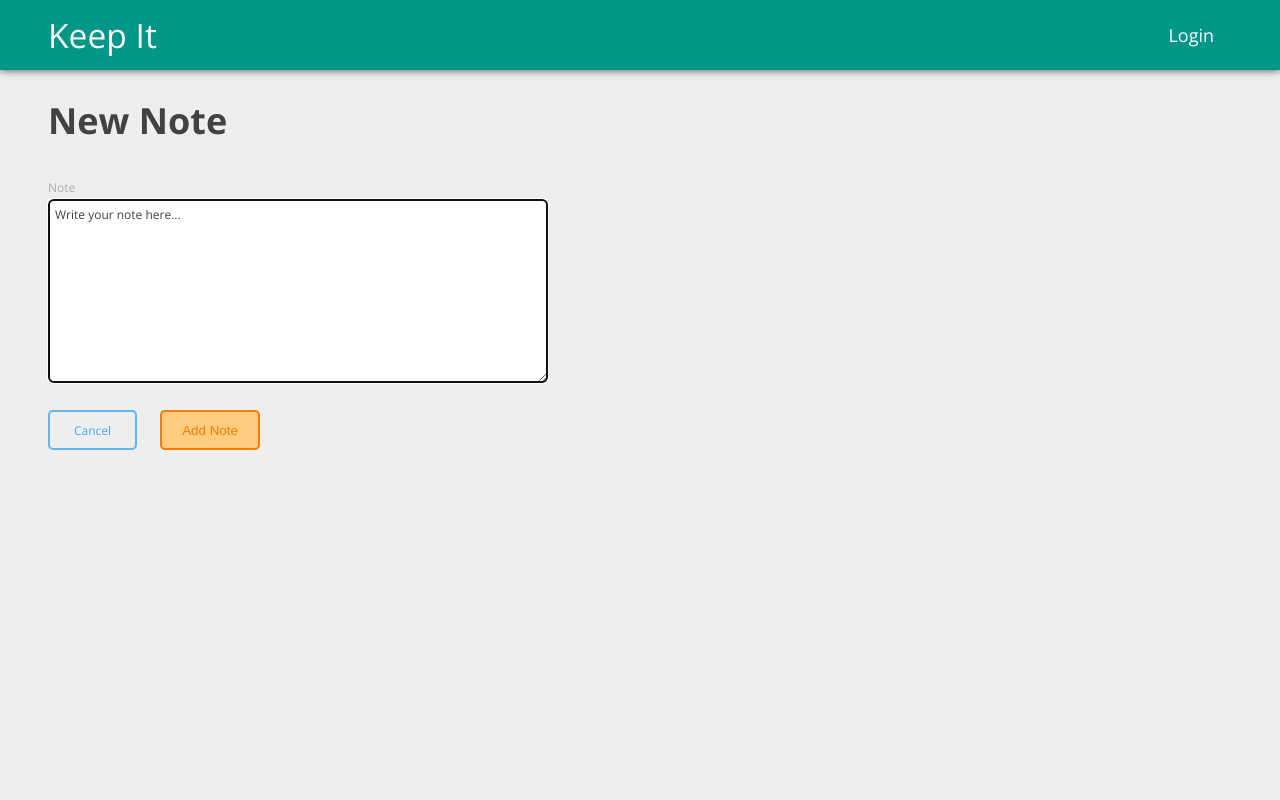
After one commit to castilhoin/keep-it, a Flask app: template app/templates/note/new.html in a window 1280 px wide. The commit adds this page. Run offline with Flask 2, Linux system fonts and the light colour scheme; the template is opened without the code that fills it, so the values that code supplies are empty.

Commit message:
New note form

```diff
--- a/app/static/css/style.css
+++ b/app/static/css/style.css
@@ -134,7 +134,8 @@ h1 {
   margin-bottom: 3px;
 }
 .section-auth input,
-.section-content input {
+.section-content input,
+.section-content textarea {
   width: 100%;
   display: block;
   padding: 0.5em;
@@ -142,8 +143,13 @@ h1 {
   color: var(--default-theme-text-dark);
   border-radius: 5px;
 }
+.section-content textarea {
+  font-family: inherit;
+  font-size: inherit;
+}
 .section-auth input:focus,
-.section-content input:focus {
+.section-content input:focus,
+.section-content textarea:focus {
   color: var(--default-theme-text-dark);
   border: 1px solid var(--default-theme-primary);
 }
@@ -350,6 +356,7 @@ h1 {
   cursor: pointer;
   border-radius: 5px;
   transition: .5s ease-in-out;
+  text-decoration: none;
 }
 .btn-note-add:hover {
   background: var(--default-theme-secondary-light);
@@ -361,14 +368,15 @@ h1 {
   max-width: 500px;
 }
 .section-content .internal-form label,
-.section-content input {
+.section-content input,
+.section-content textarea {
   max-width: 500px;
 }
 .section-content input[type=color] {
   width: 50px;
   padding: 0;
 }
-.btn-cancel-operation {
+.section-content .btn-cancel-operation {
   margin: 1.5em 0;
   padding: 0.8em 2em;
   display: inline-block;
@@ -376,12 +384,17 @@ h1 {
   border-radius: 5px;
   transition: .5s ease-in-out;
 }
-.btn-cancel-operation {
+.section-content .btn-cancel-operation {
   color: var(--default-theme-function-primary-dark);
   border: 2px solid var(--default-theme-function-primary);
   margin-right: 20px;
 }
-.btn-cancel-operation:hover {
+.section-content .btn-cancel-operation:hover {
   color: var(--default-theme-white);
   background: var(--default-theme-function-primary);
 }
+.section-content .note-category {
+  margin-top: 1em;
+  padding: 0 0 0 0.5em;
+  color: var(--default-theme-gray-4);
+}
--- a/app/templates/base.html
+++ b/app/templates/base.html
@@ -4,9 +4,9 @@
   <meta charset="UTF-8">
   <meta name="viewport" content="width=device-width, initial-scale=1.0">
   <link href="https://fonts.googleapis.com/css2?family=Open+Sans:wght@400;700&display=swap" rel="stylesheet">
-  <link rel="stylesheet" href="../static/css/reset.css">
-  <link rel="stylesheet" href="../static/css/base.css">
-  <link rel="stylesheet" href="../static/css/style.css">
+  <link rel="stylesheet" href="/static/css/reset.css">
+  <link rel="stylesheet" href="/static/css/base.css">
+  <link rel="stylesheet" href="/static/css/style.css">
   <link rel="shortcut icon" href="../static/img/favicon.ico" type="image/x-icon">
   <title>{% block page_title %}{% endblock page_title %} | Keep It</title>
 </head>
--- a/app/templates/note/list.html
+++ b/app/templates/note/list.html
@@ -18,7 +18,7 @@
           <div class="note-card-content">
             <p>{{ note.content }}</p>
             <div class="note-card-info">
-              <p>{{ note.modified_at }}</p>
+              <p>{{ note.modified_at.strftime('%d %b %Y - %I:%M%p') }}</p>
             </div>
           </div>
           <div class="card-controls">
@@ -28,7 +28,7 @@
         </li>
       {% endfor %}
     </ul>
-    <a class="btn-note-add">+ New Note</a>
+    <a class="btn-note-add" href="{{ url_for('site.new_note', notebook=current_notebook.id) }}">+ New Note</a>
   </div>
 </section>
 {% endblock content %}
--- /dev/null
+++ b/app/templates/note/new.html
@@ -0,0 +1,22 @@
+{% extends "base.html" %}
+
+{% block page_title %}
+New Note
+{% endblock page_title %}
+
+{% block content %}
+<section class="section-content">
+  <div class="container">
+    <h1>New Note</h1>
+    <div class="note-category" style="border-left: 2px solid {{ current_notebook.color }}">{{ current_notebook.name }}</div>
+    <form class="internal-form" action="{{ url_for('site.new_note', notebook=current_notebook.id) }}" method="POST">
+      <div class="form-field">
+        <label for="content">Note</label>
+        <textarea name="content" id="content" cols="30" rows="10" autofocus required>Write your note here...</textarea>
+      </div>
+      <a class="btn-cancel-operation" href="{{ url_for('site.list_notes', notebook=current_notebook.id) }}">Cancel</a>
+      <button class="btn-form-add-notebook" type="submit">Add Note</button>
+    </form>
+  </div>
+</section>
+{% endblock content %}
```
Also changed, not shown: app/ext/db/models.py (+6 -2 lines), app/ext/site/main.py (+21 -0 lines).
